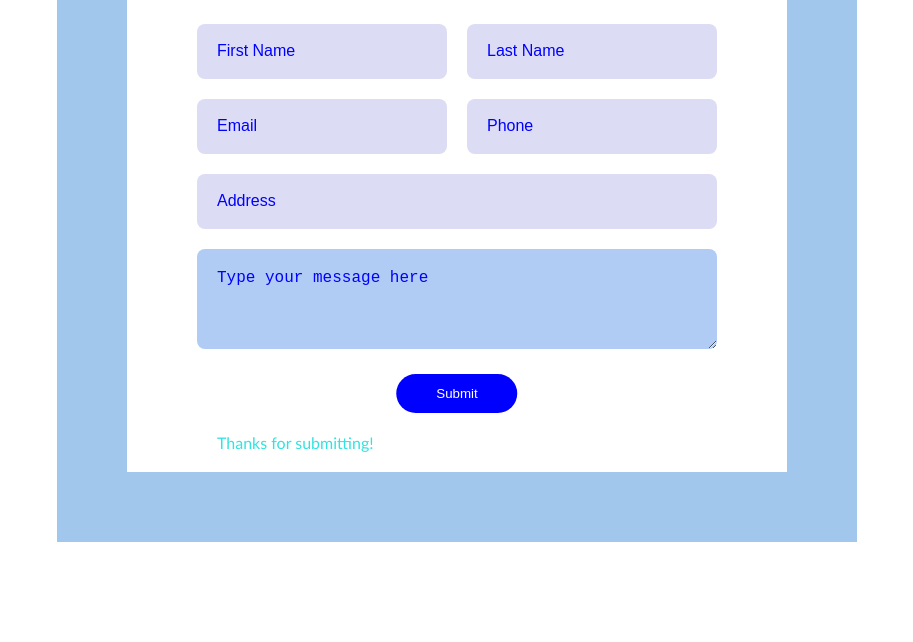
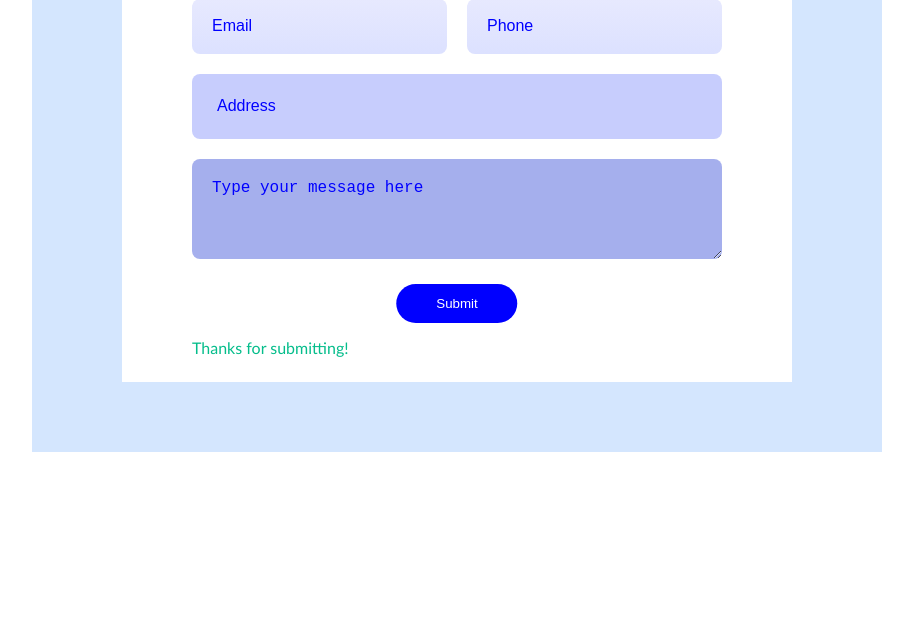
Before and after one commit to Kristle22/praktine-uzduotis-3, a website: page index.html in a window 1280 px wide. Shown: the part 250-892 px from the top of the page, without its empty margins (183-1096 px from the left). After the commit the page ends 800 px from the top, so only its background shows below. Drawn offline with Linux system fonts and the light colour scheme.

Commit message:
last solution

```diff
--- a/css/main.css
+++ b/css/main.css
@@ -11,10 +11,11 @@ body {
 }
 
 .container {
-  margin: 100px auto;
-  padding: 70px;
-  width: 800px;
-  background-color: rgb(162, 199, 236);
+  margin: auto;
+  padding: 70px 90px;
+  width: 90%;
+  max-width: 850px;
+  background-color: #d4e6fe;
 }
 .white {
   background-color: #fff;
@@ -36,7 +37,7 @@ input {
   padding: 20px;
   width: calc(50% - 10px);
   border-radius: 8px;
-  background-color: rgb(220, 220, 244);
+  background: linear-gradient(#e7e9fe, #dce1ff);
   border: none;
 }
 .mr {
@@ -44,7 +45,9 @@ input {
 }
 input:last-of-type {
   width: 100%;
+  padding: 25px;
   margin-bottom: 20px;
+  background: linear-gradient(#c7cdfd, #c7cdfd);
 }
 input::placeholder,
 textarea::placeholder {
@@ -57,7 +60,7 @@ textarea.message {
   padding: 20px;
   border-radius: 8px;
   border: none;
-  background-color: rgb(177, 204, 244);
+  background: linear-gradient(#a5afed, #a5afed);
 }
 .submit {
   display: inline-block;
@@ -71,6 +74,6 @@ textarea.message {
   transform: translate(-50%);
 }
 p {
-  margin: 20px 0 0 20px;
-  color: rgb(49, 227, 224);
+  margin: 15px 0 5px 0;
+  color: #05bd8b;
 }
```
